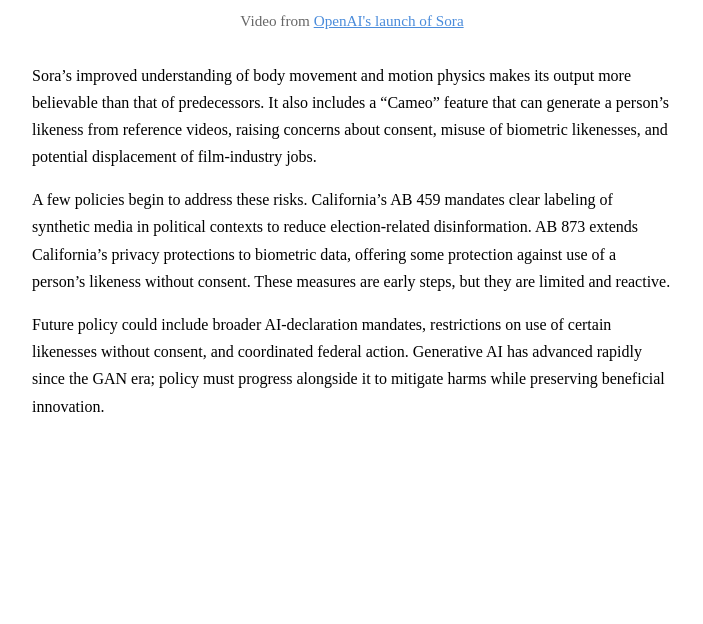
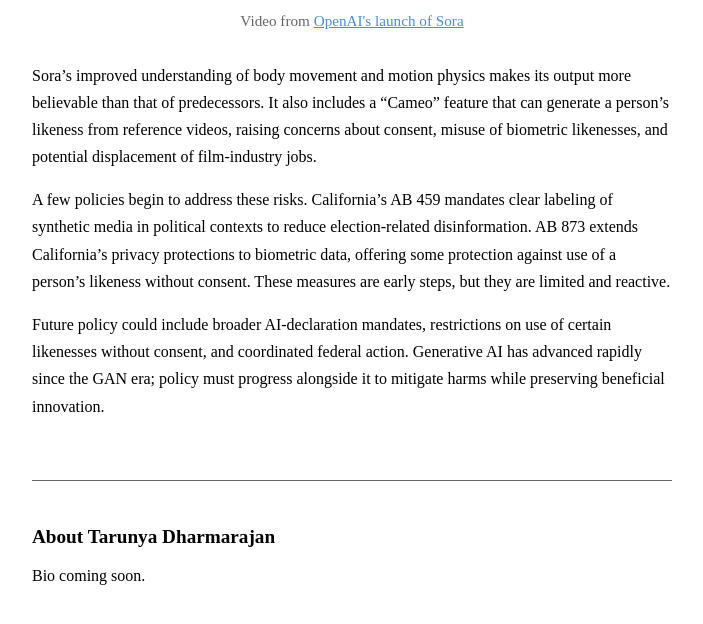
Before and after one commit to petalnyu/petal-nyu, a Jekyll site: the page built from pages/_posts/2025/2025-11-01-sora.md, in a window 1280 px wide and 1400 px high, scrolled down 873 px. Shown: the part 661-1285 px from the top of the window, without its empty margins (288-991 px from the left). Built offline with Jekyll 4.4.1, drawn with Linux system fonts in a browser that asks for light colours; some web fonts are replaced; before the commit the page ends 2104 px from its top, so only the background shows below that.

Commit message:
uploaded allie's article

```diff
--- a/_layouts/article.html
+++ b/_layouts/article.html
@@ -12,4 +12,33 @@ layout: base
   </p>
 
   {{ content }}
+
+{% if page.author %}
+<div class="author-section">
+    {% assign author_slug = page.author | replace: ' ', '_' %}
+    {% assign jpg_path = '/assets/writer_headshots/' | append: author_slug | append: '.jpg' %}
+    {% assign jpeg_path = '/assets/writer_headshots/' | append: author_slug | append: '.jpeg' %}
+    {% assign png_path = '/assets/writer_headshots/' | append: author_slug | append: '.png' %}
+
+    {% assign author_image = site.static_files | where: 'path', jpg_path | first %}
+    {% unless author_image %}
+        {% assign author_image = site.static_files | where: 'path', jpeg_path | first %}
+    {% endunless %}
+    {% unless author_image %}
+        {% assign author_image = site.static_files | where: 'path', png_path | first %}
+    {% endunless %}
+
+    {% if author_image %}
+        <img src="{{ author_image.path | relative_url }}" alt="{{ page.author }}" class="author-headshot">
+    {% endif %}
+
+    <div class="author-bio">
+        <h3>About {{ page.author }}</h3>
+        {% if page.author_bio %}
+            <p>{{ page.author_bio }}</p>
+        {% else %}
+            <p>Bio coming soon.</p>
+        {% endif %}
+    </div>
 </div>
+{% endif %}
--- a/_layouts/team.html
+++ b/_layouts/team.html
@@ -20,4 +20,6 @@ layout: page
     you're a student, professional, or simply interested in the field, there's a place for you at PETAL. Contact us at
     <a href=mailto:petal.leadership@nyu.edu> petal.leadership@nyu.edu</a> to learn more about available positions and
     volunteer opportunities.</p>
+
+  <p> We are currently accepting applications for <strong>Marketing Director</strong>. The Marketing Director would be responsible for updating our social media and maintaining our website. The application form is available here. Applications close on February 6. </p>
 </div>
--- a/_sass/article.scss
+++ b/_sass/article.scss
@@ -39,3 +39,37 @@
   text-align: center;
   max-width: 880px;
 }
+
+// Author section at bottom of articles
+.author-section {
+  margin-top: 60px;
+  padding-top: 40px;
+  border-top: 1px solid $gray;
+  display: flex;
+  align-items: flex-start;
+  gap: 20px;
+}
+
+.author-headshot {
+  width: 150px;
+  height: 150px;
+  border-radius: 20%;
+  object-fit: cover;
+  flex-shrink: 0;
+}
+
+.author-bio {
+  flex: 1;
+}
+
+.author-bio h3 {
+  margin: 0 0 10px 0;
+  font-size: 1.2rem;
+  color: $black;
+}
+
+.author-bio p {
+  margin: 0;
+  line-height: 1.6;
+  color: $black;
+}
```
Also changed, not shown: pages/_posts/2026/2026-01-19-drone-pilots.md (added, +40 -0 lines), assets/writer_headshots/Allie_Difede.png (added).
